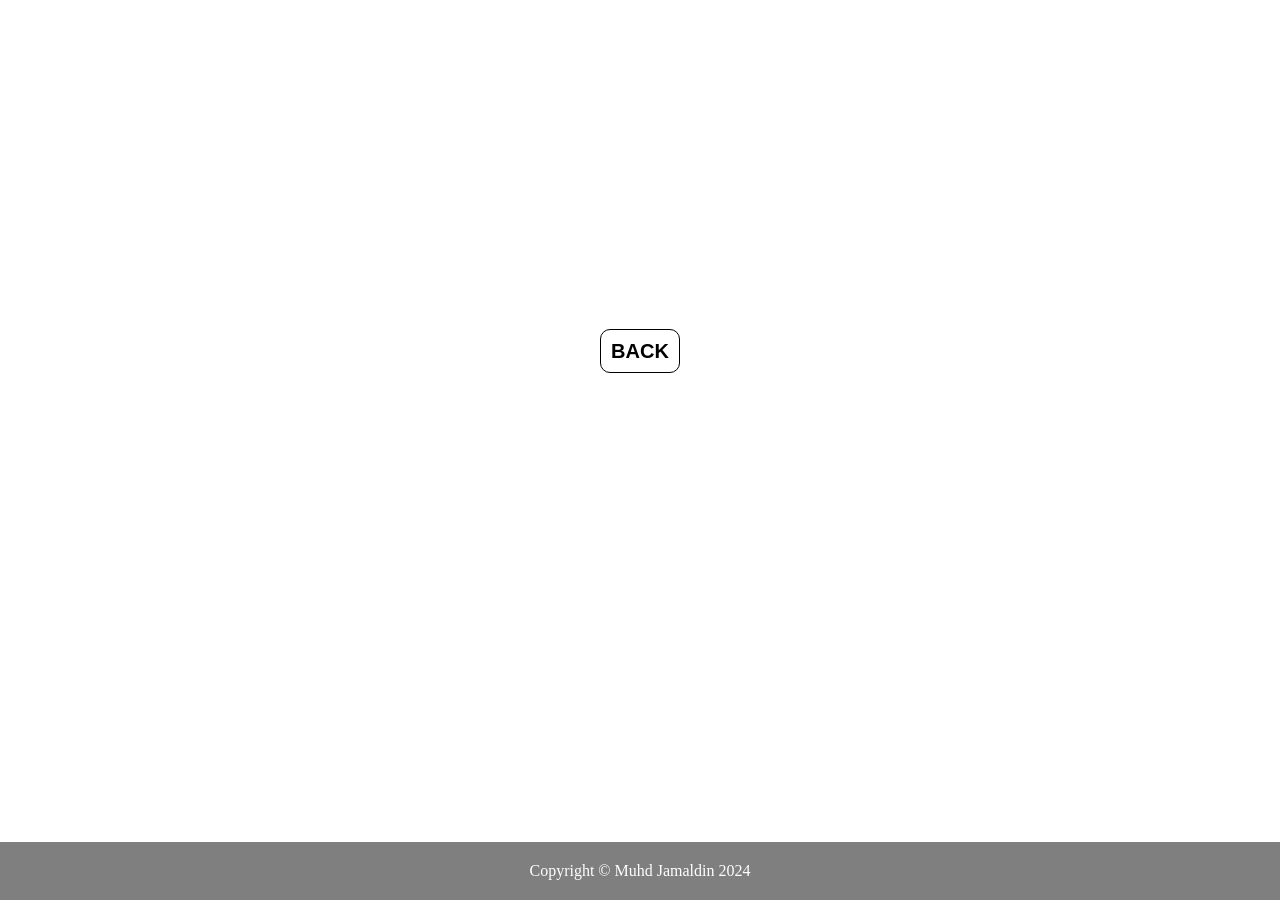
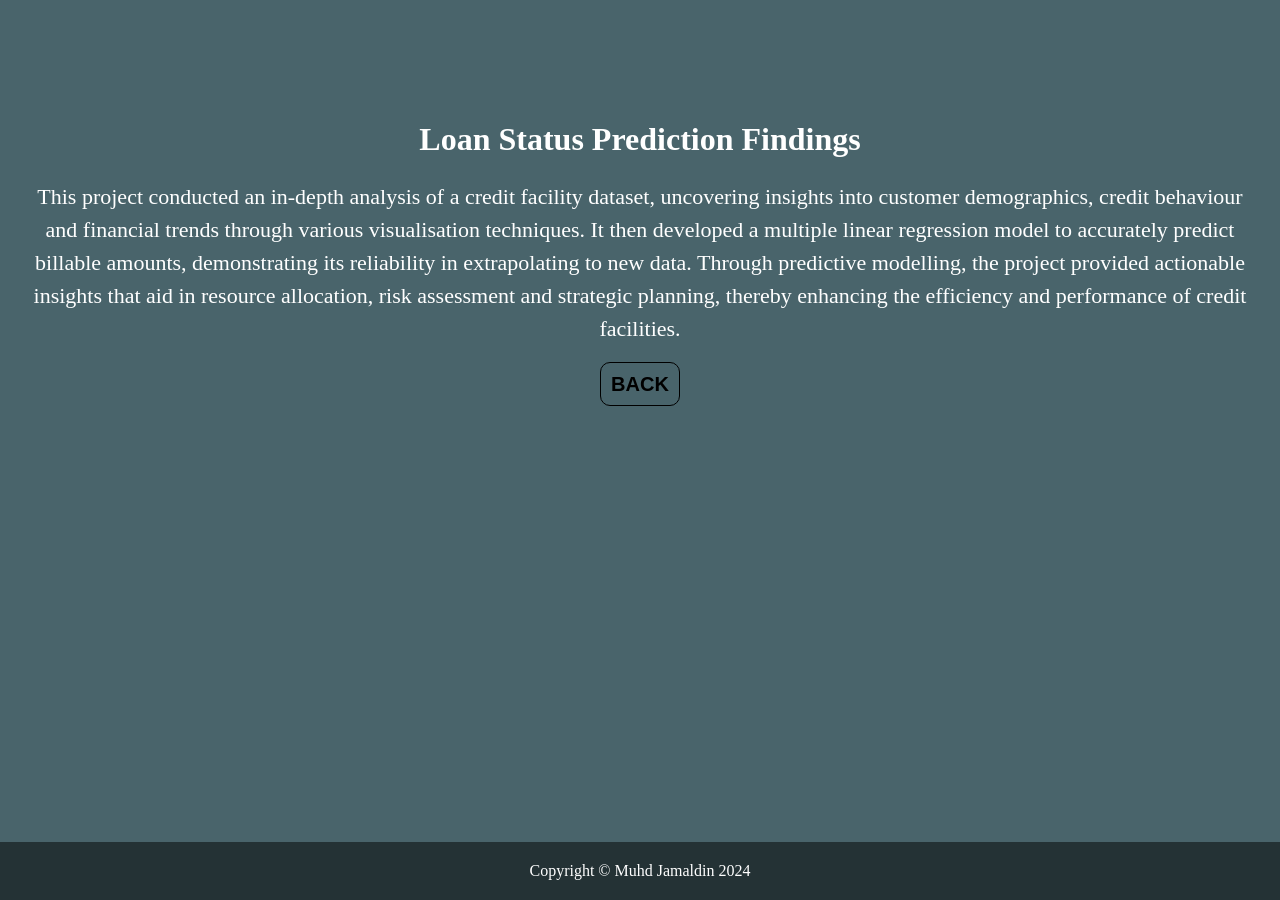
Before and after one commit to Md-Khid/Md-Khid, a Jekyll site: the page 4.html, which Jekyll copies as it is, in a window 1280 px wide. Built offline with Jekyll 4.4.1, drawn with Linux system fonts in a browser that asks for light colours.

Commit message:
Update 4.html

```diff
--- a/4.html
+++ b/4.html
@@ -3,11 +3,11 @@
 <head>
     <meta charset="UTF-8">
     <meta name="viewport" content="width=device-width, initial-scale=1.0">
-    <title>COVID-19 Country Grouping</title>
+    <title>Loan Status Prediction</title>
     <!-- Include any necessary stylesheets or scripts -->
     <style>
         body {
-            background-image: url("/findings/background.jpg");
+            background-image: url("background.jpg");
             background-size: cover;
             color: white;
             font-family: "Century Schoolbook", serif;
@@ -60,7 +60,7 @@
         <div class="container">
             <div class="row">
                 <div class="col-md-8 col-md-offset-2">
-                    <h1 class="brand-heading">COVID-19 Country Grouping Findings</h1>
+                    <h1 class="brand-heading">Loan Status Prediction Findings</h1>
                 </div>
             </div>
         </div>
@@ -70,10 +70,12 @@
 <!-- Main Content -->
 <div class="container">
     <!-- Your main content goes here -->
-    <p>COVID-19 Country Grouping Findings.COVID-19 Country Grouping Findings.COVID-19 Country Grouping Findings.
-    COVID-19 Country Grouping Findings.COVID-19 Country Grouping Findings.COVID-19 Country Grouping Findings.
-    COVID-19 Country Grouping Findings.COVID-19 Country Grouping Findings.COVID-19 Country Grouping Findings.
-    COVID-19 Country Grouping Findings.COVID-19 Country Grouping Findings.COVID-19 Country Grouping Findings.
+    <p>This project conducted an in-depth analysis of a credit facility dataset, uncovering insights into customer
+              demographics, credit behaviour and financial trends through various visualisation techniques. It then developed
+              a multiple linear regression model to accurately predict billable amounts, demonstrating its reliability in
+              extrapolating to new data. Through predictive modelling, the project provided actionable insights that aid in
+              resource allocation, risk assessment and strategic planning, thereby enhancing the efficiency and performance
+              of credit facilities.
     </p>
     <!-- Back Button -->
     <p style="text-align: center;">
@@ -91,6 +93,12 @@
 <script>
     // JavaScript to insert current year into footer
     document.getElementById("footerYear").innerHTML += " " + new Date().getFullYear();
+
+    // Remove the .html extension from the URL
+    if (history.replaceState) {
+        var cleanURL = window.location.pathname.replace(/\.html$/, '');
+        history.replaceState(null, null, cleanURL);
+    }
 </script>
 
 </body>
```
